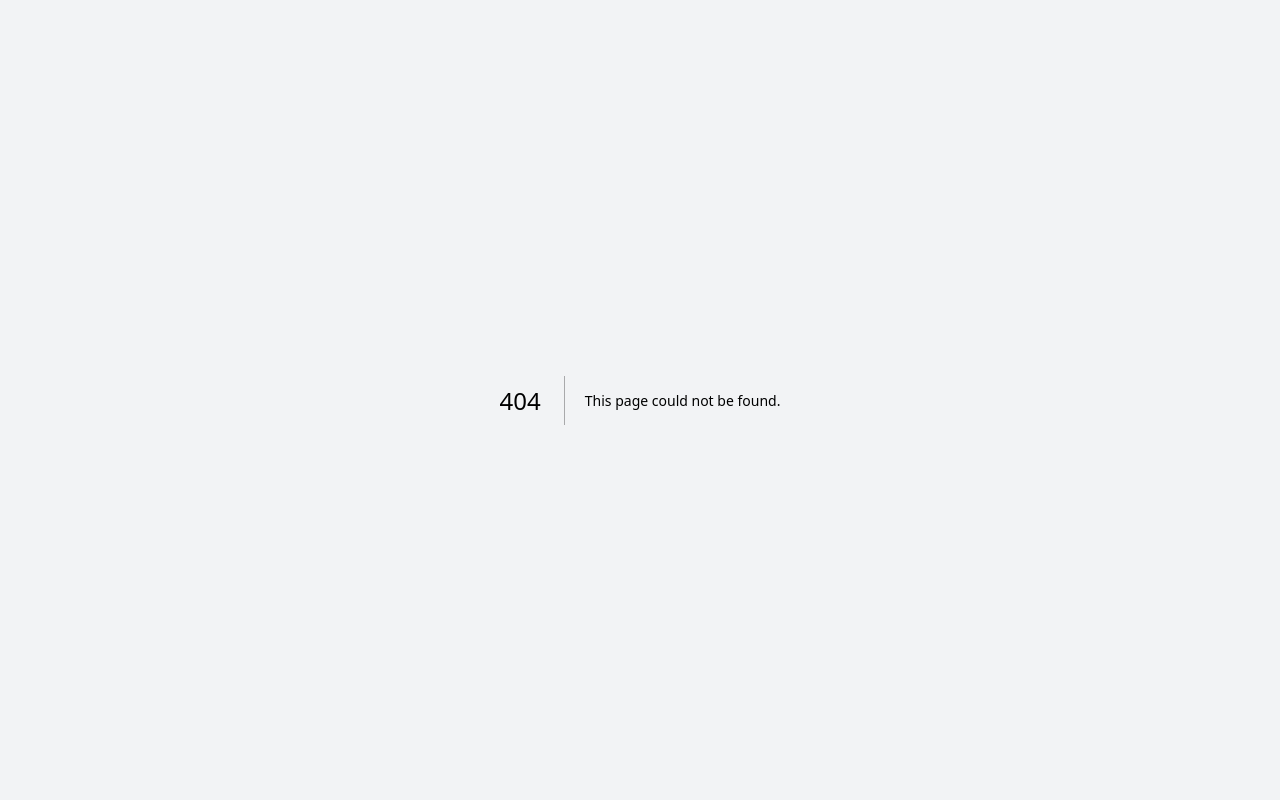
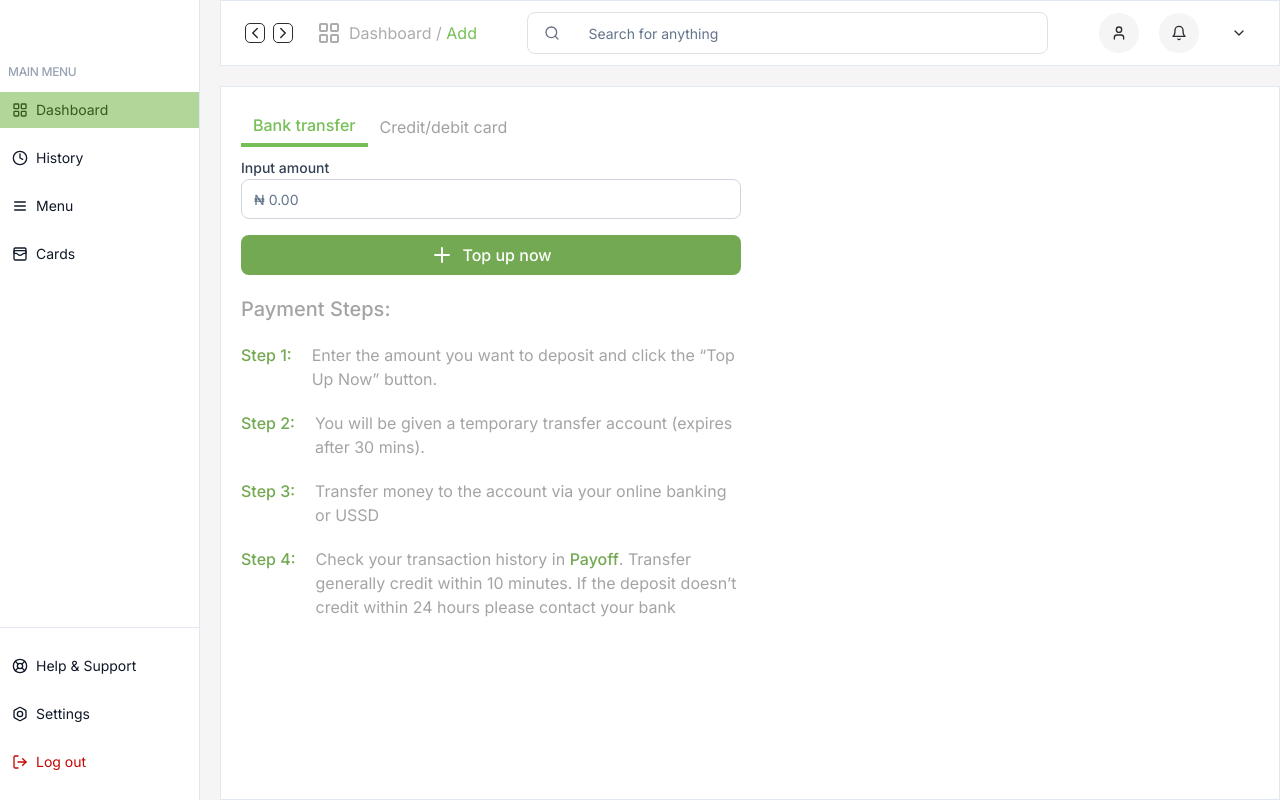
Before and after one commit to Ikechisaviour/PAYOFF-web, a Next.js app: page /dashboard/home/add in a window 1280 px wide. Before the commit this address had no page. Built offline with nearby package versions, Linux system fonts and the light colour scheme.

Commit message:
@chore: push

```diff
--- /dev/null
+++ b/app/dashboard/home/add/page.tsx
@@ -0,0 +1,34 @@
+import { Metadata } from "next";
+import { Tabs, TabsContent, TabsList, TabsTrigger } from "@/components/ui/tabs";
+import { Add } from "@/components/add-money";
+
+export const metadata: Metadata = {
+  title: "Add",
+  description: "Add Money",
+};
+export default function AddMoney() {
+  return (
+    <section className="font-inter w-full h-full bg-white p-5 border mt-5">
+      <Tabs defaultValue="transfer" className="md:w-[400px] lg:w-[500px] ">
+        <TabsList className="bg-transparent p-0">
+          <TabsTrigger
+            value="transfer"
+            className="data-[state=active]:bg-transparent data-[state=active]:shadow-none data-[state=active]:border-b-4 data-[state=active]:rounded-none data-[state=active]:border-tab  data-[state=active]:text-tab data-[state=active]:font-medium font-normal text-[#A1A1A1] text-sm lg:text-base"
+          >
+            Bank transfer
+          </TabsTrigger>
+          <TabsTrigger
+            value="card"
+            className="data-[state=active]:bg-transparent data-[state=active]:shadow-none data-[state=active]:border-b-4 data-[state=active]:rounded-none data-[state=active]:border-tab  data-[state=active]:text-tab data-[state=active]:font-medium font-normal text-[#A1A1A1] text-sm lg:text-base"
+          >
+            Credit/debit card
+          </TabsTrigger>
+        </TabsList>
+        <TabsContent className="w-full" value="transfer">
+          <Add />
+        </TabsContent>
+        <TabsContent value="card">Change your password here.</TabsContent>
+      </Tabs>
+    </section>
+  );
+}
--- /dev/null
+++ b/app/dashboard/home/cheque/page.tsx
@@ -0,0 +1,13 @@
+import { Metadata } from "next";
+
+export const metadata: Metadata = {
+  title: "Cheque",
+  description: "Cheque",
+};
+export default function AddMoney() {
+  return (
+    <section className="font-inter w-full h-full bg-white p-5 border mt-5">
+      Cheque
+    </section>
+  );
+}
--- /dev/null
+++ b/app/dashboard/home/instant-receive/page.tsx
@@ -0,0 +1,13 @@
+import { Metadata } from "next";
+
+export const metadata: Metadata = {
+  title: "Instant Receive",
+  description: "Instantly Receive Money",
+};
+export default function AddMoney() {
+  return (
+    <section className="font-inter w-full h-full bg-white p-5 border mt-5">
+      instant Receive
+    </section>
+  );
+}
--- /dev/null
+++ b/app/dashboard/home/instant-send/page.tsx
@@ -0,0 +1,13 @@
+import { Metadata } from "next";
+
+export const metadata: Metadata = {
+  title: "Instant Send",
+  description: "Instantly Send Money",
+};
+export default function AddMoney() {
+  return (
+    <section className="font-inter w-full h-full bg-white p-5 border mt-5">
+     instant send
+    </section>
+  );
+}
--- /dev/null
+++ b/app/dashboard/home/send/page.tsx
@@ -0,0 +1,13 @@
+import { Metadata } from "next";
+
+export const metadata: Metadata = {
+  title: "Send",
+  description: "Send Money",
+};
+export default function AddMoney() {
+  return (
+    <section className="font-inter w-full h-full bg-white p-5 border mt-5">
+      send
+    </section>
+  );
+}
--- /dev/null
+++ b/components/add-money.tsx
@@ -0,0 +1,53 @@
+"use client";
+import { BankTransfer } from "./bank-transfer-form";
+
+export function Add() {
+  return (
+    <div>
+      <BankTransfer />
+      <h3 className="text-tab-gray text-lg lg:text-xl font-medium mt-5">
+        Payment Steps:
+      </h3>
+      <h3 className=" mt-5 flex gap-5 text-sm lg:text-base">
+        <span className=" text-[#73A952] flex-wrap lg:flex-nowrap text-nowrap font-medium">
+          Step 1:
+        </span>
+        <span className="text-tab-gray">
+          Enter the amount you want to deposit and click the “Top Up Now”
+          button.
+        </span>
+      </h3>
+
+      <h3 className=" mt-5 flex gap-5 text-sm lg:text-base">
+        <span className=" text-[#73A952] flex-wrap md:flex-nowrap text-nowrap font-medium">
+          Step 2:
+        </span>
+        <span className="text-tab-gray">
+          You will be given a temporary transfer account (expires after 30
+          mins).
+        </span>
+      </h3>
+
+      <h3 className=" mt-5 flex gap-5 text-sm lg:text-base">
+        <span className=" text-[#73A952] flex-wrap md:flex-nowrap text-nowrap font-medium">
+          Step 3:
+        </span>
+        <span className="text-tab-gray">
+          Transfer money to the account via your online banking or USSD
+        </span>
+      </h3>
+
+      <h3 className=" mt-5 flex gap-5 text-sm lg:text-base">
+        <span className=" text-[#73A952] flex-wrap md:flex-nowrap text-nowrap font-medium">
+          Step 4:
+        </span>
+        <span className="text-tab-gray">
+          Check your transaction history in{" "}
+          <span className="text-[#73A952] font-medium">Payoff</span>. Transfer
+          generally credit within 10 minutes. If the deposit doesn’t credit
+          within 24 hours please contact your bank
+        </span>
+      </h3>
+    </div>
+  );
+}
--- /dev/null
+++ b/components/bank-transfer-form.tsx
@@ -0,0 +1,87 @@
+"use client";
+import { z } from "zod";
+import { SubmitHandler, useForm } from "react-hook-form";
+import { zodResolver } from "@hookform/resolvers/zod";
+import { Button } from "@/components/ui/button";
+import { Icons } from "@/components/icons";
+import { Input } from "@/components/ui/input";
+import { Label } from "@/components/ui/label";
+import { ErrorMessage } from "@hookform/error-message";
+
+// Define the schema for validation
+export const TopUpSchema = z.object({
+  amount: z
+    .number({
+      required_error: "Amount is required",
+      invalid_type_error: "Amount must be a number",
+    })
+    .positive("Amount must be positive"),
+});
+
+export function BankTransfer() {
+  // Infer the TypeScript type from the schema
+  type FormSchemaType = z.infer<typeof TopUpSchema>;
+
+  // Set up the form with react-hook-form and Zod validation
+  const {
+    register,
+    handleSubmit,
+    formState: { errors, isSubmitting },
+  } = useForm<FormSchemaType>({
+    resolver: zodResolver(TopUpSchema),
+  });
+
+  // Handle form submission
+  const onSubmit: SubmitHandler<FormSchemaType> = async (data) => {
+    try {
+      console.log({ data });
+      // Add your form submission logic here
+    } catch (error) {
+      console.error(error);
+    }
+  };
+
+  return (
+    <div className="">
+      <form onSubmit={handleSubmit(onSubmit)} className="space-y-4">
+        <div>
+          <Label
+            htmlFor="amount"
+            className="text-formLabel font-medium text-xs lg:text-sm"
+          >
+            Input amount
+          </Label>
+          <Input
+            id="amount"
+            type="number"
+            placeholder="₦ 0.00"
+            className="bg-transparent rounded-lg border border-[#D0D5DD] dark:border-gray-800 text-formText placeholder:font-sans"
+            {...register("amount", { valueAsNumber: true })}
+          />
+          {/* Display validation error message */}
+          <ErrorMessage
+            errors={errors}
+            name="amount"
+            render={({ message }) => (
+              <p className="text-red-500 text-xs mt-1">{message}</p>
+            )}
+          />
+        </div>
+        <div className="w-full flex justify-center">
+          {isSubmitting ? (
+            <Icons.spinner className="h-4 w-4 animate-spin" />
+          ) : (
+            <Button
+              type="submit"
+              disabled={isSubmitting}
+              className="w-full bg-[#73A952] text-white lg:text-base text-sm py-2 rounded-lg hover:opacity-80 hover:bg-primaryGreen transition ease-in-out"
+            >
+              <Icons.add className="mr-2" />
+              Top up now
+            </Button>
+          )}
+        </div>
+      </form>
+    </div>
+  );
+}
--- a/components/collasible.tsx
+++ b/components/collasible.tsx
@@ -2,6 +2,7 @@
 import { dashboardConfig } from "@/config/dashboard";
 import { usePathname } from "next/navigation";
 import { Icons } from "./icons";
+import { cn } from "@/lib/utils";
 
 export function Collapsible() {
   const pathname = usePathname();
@@ -10,17 +11,45 @@ export function Collapsible() {
     ...dashboardConfig.sidebarNav,
   ];
 
-  const current = allRoutes.find((item) => item.href === pathname);
+  const currentRoute = allRoutes.find(
+    (item) => item.href && pathname.includes(item.href)
+  );
 
-  if (!current) return null;
+  if (!currentRoute) return null;
 
-  const Icon = Icons[current.icon || "layoutGrid"];
+  const Icon = Icons[currentRoute.icon || "layoutGrid"];
+
+  // Extract sub-routes from pathname
+  const subRoutes = pathname
+    .replace(currentRoute.href ?? "dashboard/home", "")
+    .split("/")
+    .filter(Boolean);
+
   return (
     <div className="flex items-center space-x-2">
-      <Icon className="text-primaryGreen font-light" />{" "}
-      {current.title && (
-        <h3 className="text-sm lg:text-base ">{current.title}</h3>
-      )}
+      <Icon
+        className={cn(
+          "text-primaryGreen font-light",
+          subRoutes.length > 0 && "text-[#ACACAC]"
+        )}
+      />
+      <h3
+        className={cn(
+          "text-sm lg:text-base",
+          subRoutes.length > 0 && "text-[#ACACAC]"
+        )}
+      >
+        {currentRoute.title}
+        {subRoutes.length > 0 &&
+          subRoutes.map((subRoute, index) => (
+            <span key={index}>
+              {" / "}
+              <span className="text-[#76BE56] capitalize">
+                {subRoute.replace("-", " ")}
+              </span>
+            </span>
+          ))}
+      </h3>
     </div>
   );
 }
--- a/components/mini-table.tsx
+++ b/components/mini-table.tsx
@@ -248,8 +248,8 @@ export function MiniTable() {
         </h3>
 
         <div className=" rounded-lg mt-3 border">
-          <div className="flex items-center gap-3 flex-wrap  justify-between p-5">
-            <div className="flex items-center gap-3 flex-wrap  justify-start">
+          <div className="flex items-center gap-5 md:gap-3 flex-wrap  justify-between p-5">
+            <div className="flex items-center gap-5 md:gap-3 flex-wrap  justify-start">
               <DropdownMenu>
                 <DropdownMenuTrigger asChild>
                   <Button
--- a/styles/globals.css
+++ b/styles/globals.css
@@ -55,6 +55,9 @@
     --secondary: 210 40% 96.1%;
     --secondary-foreground: 222.2 47.4% 11.2%;
     --secondary-green: #388903;
+
+    --tab-green: #76BE56;
+    --tab-gray: #A4A4A4;
 
     --muted: 210 40% 96.1%;
     --muted-foreground: 215.4 16.3% 46.9%;
--- a/tailwind.config.ts
+++ b/tailwind.config.ts
@@ -76,6 +76,10 @@ const config = {
           DEFAULT: "hsl(var(--card))",
           foreground: "hsl(var(--card-foreground))",
         },
+        tab: {
+          DEFAULT: "var(--tab-green)",
+          gray: "var(--tab-gray)"
+        }
       },
       borderRadius: {
         lg: "var(--radius)",
```
